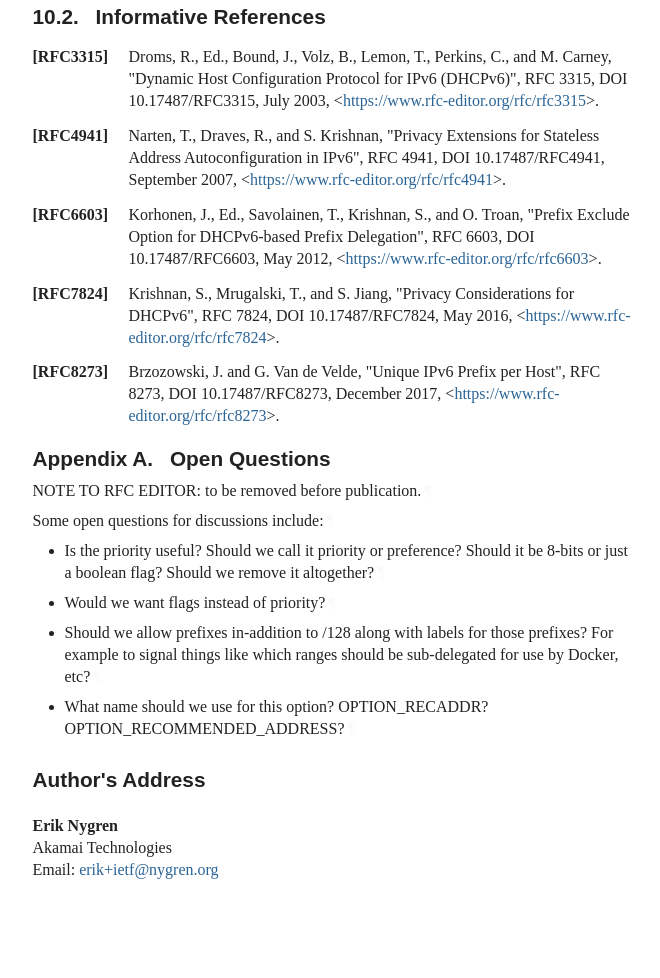
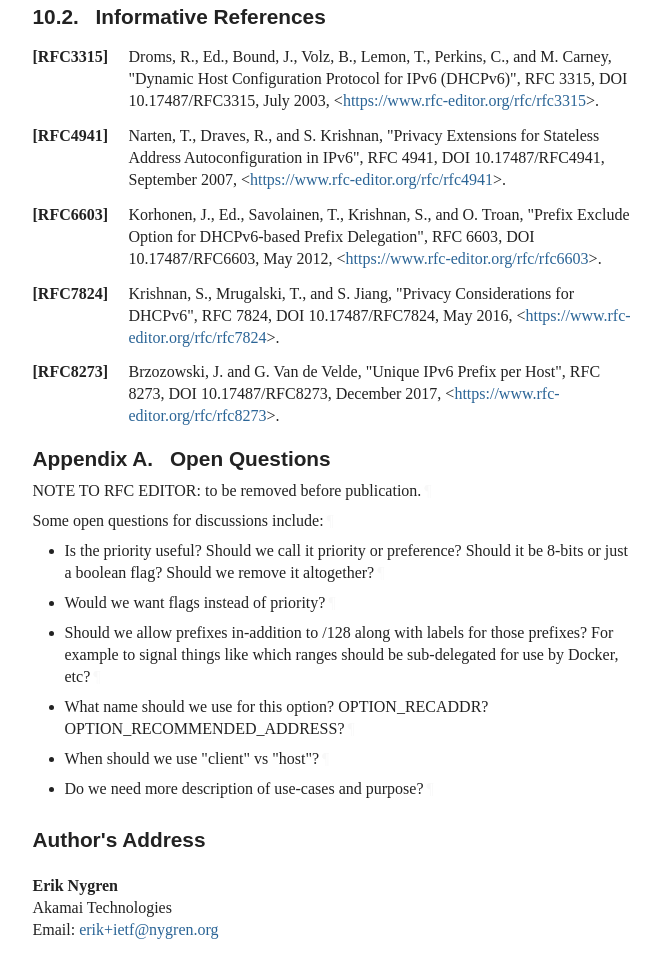
Before and after one commit to enygren/draft-nygren-dhc-recommended-ipv6-address, a plain HTML site: page draft-nygren-dhc-recommended-ipv6-address.html in a window 1280 px wide. Shown: the part 4395-5373 px from the top of the page, without its empty margins (92-752 px from the left). Drawn offline with Linux system fonts and the light colour scheme; a web font is replaced by a local one.

Commit message:
Script updating gh-pages from 3edd498. [ci skip]

```diff
--- a/draft-nygren-dhc-recommended-ipv6-address.html
+++ b/draft-nygren-dhc-recommended-ipv6-address.html
@@ -1442,6 +1442,12 @@ An alternate proposal was to use IA_NA within an excluded prefix, but that was t
         <li class="normal" id="appendix-A-3.4">
           <p id="appendix-A-3.4.1">What name should we use for this option?  OPTION_RECADDR? OPTION_RECOMMENDED_ADDRESS?<a href="#appendix-A-3.4.1" class="pilcrow">¶</a></p>
 </li>
+        <li class="normal" id="appendix-A-3.5">
+          <p id="appendix-A-3.5.1">When should we use "client" vs "host"?<a href="#appendix-A-3.5.1" class="pilcrow">¶</a></p>
+</li>
+        <li class="normal" id="appendix-A-3.6">
+          <p id="appendix-A-3.6.1">Do we need more description of use-cases and purpose?<a href="#appendix-A-3.6.1" class="pilcrow">¶</a></p>
+</li>
       </ul>
 </section>
 </div>
```
Also changed, not shown: draft-nygren-dhc-recommended-ipv6-address.txt.
